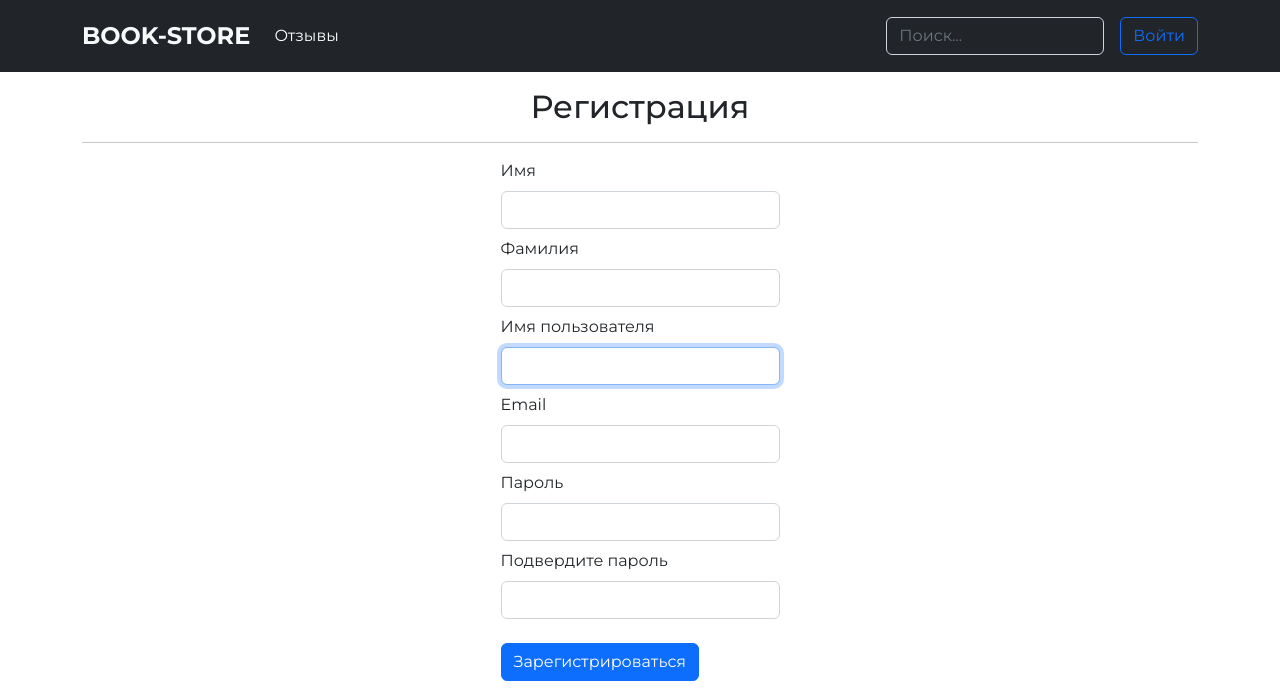
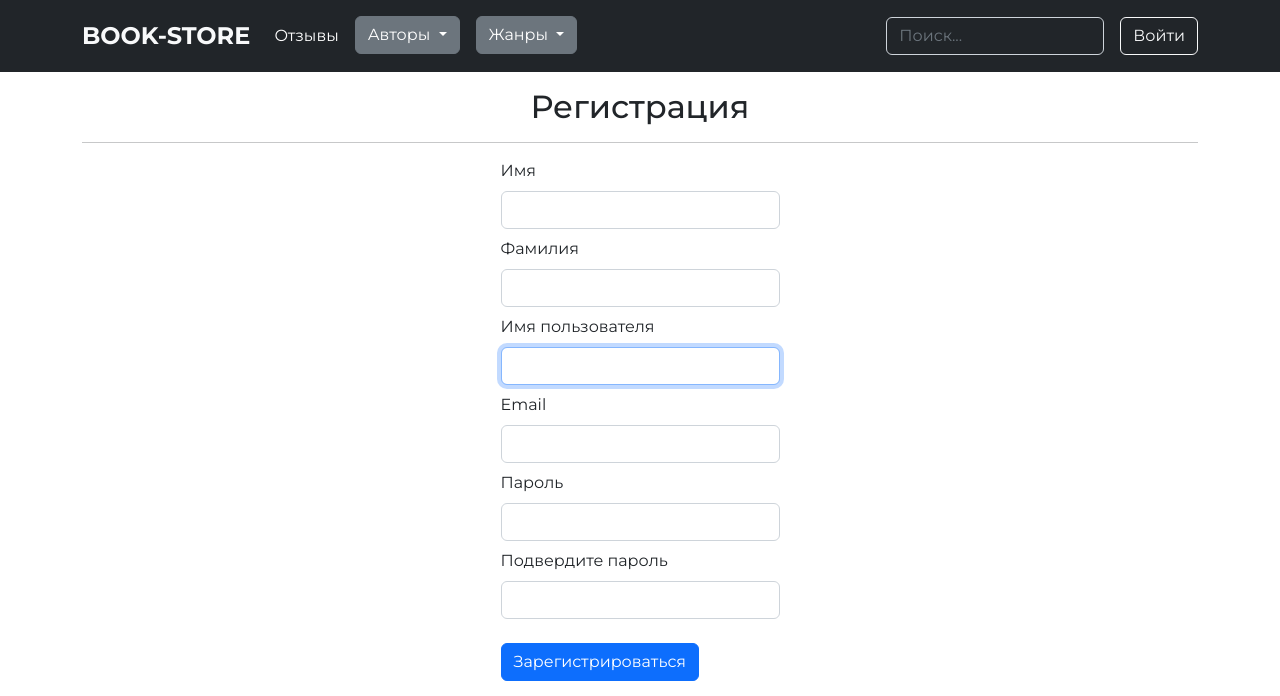
Before and after one commit to Fr1senn/BookStore, a Django app: page /registration/ in a window 1280 px wide. Shown: the top 696 px of the page. Run offline with Django 4.2, Linux system fonts and the light colour scheme.

Commit message:
Implemented dropdown menus for display by author or genre

```diff
--- a/bookStore/store/views.py
+++ b/bookStore/store/views.py
@@ -28,6 +28,12 @@ class CatalogView(ListView):
     def get_queryset(self):
         return models.Book.objects.all()
 
+    def get_context_data(self, *, object_list=None, **kwargs):
+        context = super().get_context_data()
+        context['authors'] = models.Author.objects.all()
+        context['genres'] = models.Genre.objects.all()
+        return context
+
 
 class CreateReviewView(LoginRequiredMixin, CreateView):
     template_name = 'store/create_review.html'
@@ -42,18 +48,12 @@ class CreateReviewView(LoginRequiredMixin, CreateView):
 
 class BookByAuthorView(CatalogView):
     def get_queryset(self):
-        return models.Book.objects \
-            .filter(authors__slug=self.kwargs['slug']) \
-            .prefetch_related('genres') \
-            .prefetch_related('authors')
+        return models.Book.objects.filter(authors__slug=self.kwargs['slug'])
 
 
 class BookByGenreView(CatalogView):
     def get_queryset(self):
-        return models.Book.objects \
-            .filter(genres__slug=self.kwargs['slug']) \
-            .prefetch_related('genres') \
-            .prefetch_related('authors')
+        return models.Book.objects.filter(genres__slug=self.kwargs['slug'])
 
 
 class BookDetail(DetailView):
--- a/bookStore/templates/store/includes/header.html
+++ b/bookStore/templates/store/includes/header.html
@@ -7,20 +7,56 @@
 
             <ul class="nav col-12 col-lg-auto me-lg-auto mb-2 justify-content-center mb-md-0">
                 <li><a href="{% url 'reviews' %}" class="nav-link px-2 text-white">Отзывы</a></li>
+                <li class="mx-2">
+                    <div class="dropdown-center">
+                        <button class="btn btn-secondary dropdown-toggle" type="button" id="dropdownMenuButton1"
+                                data-bs-toggle="dropdown" aria-expanded="false">Авторы
+                        </button>
+                        <ul class="dropdown-menu" aria-labelledby="dropdownMenuButton1"
+                            style="height: 138px; overflow-y: auto">
+                            {% for author in authors %}
+                                <li>
+                                    <a class="dropdown-item" href="{{ author.get_absolute_url }}">
+                                        {{ author.first_name }} {{ author.last_name }}
+                                    </a>
+                                </li>
+                            {% endfor %}
+                        </ul>
+                    </div>
+                </li>
+                <li class="mx-2">
+                    <div class="dropdown-center">
+                        <button class="btn btn-secondary dropdown-toggle" type="button" id="dropdownMenuButton1"
+                                data-bs-toggle="dropdown" aria-expanded="false">Жанры
+                        </button>
+                        <ul class="dropdown-menu" aria-labelledby="dropdownMenuButton1"
+                            style="height: 138px; overflow-y: auto">
+                            {% for genre in genres %}
+                                <li>
+                                    <a class="dropdown-item" href="{{ genre.get_absolute_url }}">
+                                        {{ genre.title }}
+                                    </a>
+                                </li>
+                            {% endfor %}
+                        </ul>
+                    </div>
+                </li>
             </ul>
 
-            <form class="col-12 col-lg-auto mb-3 mb-lg-0 me-lg-3" role="search" method="get" action="{% url 'search' %}">
+            <form class="col-12 col-lg-auto mb-3 mb-lg-0 me-lg-3" role="search" method="get"
+                  action="{% url 'search' %}">
                 {% csrf_token %}
-                <input name="search_input" type="search" class="form-control form-control-dark text-white bg-dark" placeholder="Поиск..." aria-label="Search">
+                <input name="search_input" type="search" class="form-control form-control-dark text-white bg-dark"
+                       placeholder="Поиск..." aria-label="Search">
             </form>
             {% if user.is_authenticated %}
                 <div class="d-flex align-items-center">
-                    <a class="mx-3" href="{% url 'profile' %}">{{ user.username }}</a>
-                    <a class="btn btn-outline-warning" href="{% url 'logout' %}">Выйти</a>
+                    <a class="mx-3 link-light" href="{% url 'profile' %}">{{ user.username }}</a>
+                    <a class="btn btn-outline-light" href="{% url 'logout' %}">Выйти</a>
                 </div>
             {% else %}
                 <div class="text-end">
-                    <a class="btn btn-outline-primary" href="{% url 'login' %}">Войти</a>
+                    <a class="btn btn-outline-light" href="{% url 'login' %}">Войти</a>
                 </div>
             {% endif %}
 
```
